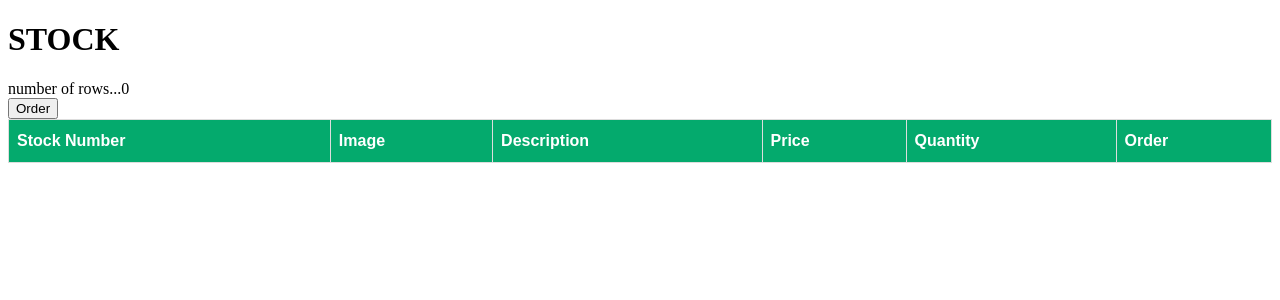
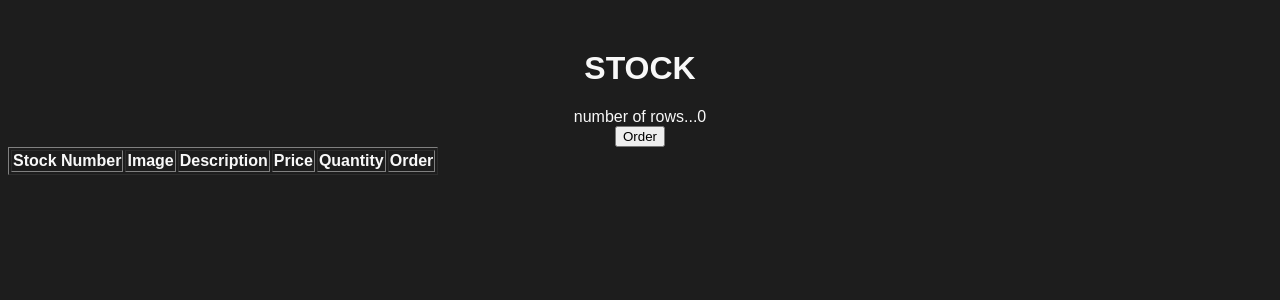
Before and after one commit to Adiack06/HNC_Team-working-t2.5_2023, a PHP site: page /products_page.php in a window 1280 px wide. Shown: the top 300 px of the page. Run offline with PHP 8.4, Linux system fonts and the light colour scheme; data that the repository does not hold is empty.

Commit message:
fixed sql and some styles

```diff
--- a/Website/Create Tables SQL.txt
+++ b/Website/Create Tables SQL.txt
@@ -1,7 +1,7 @@
 CREATE TABLE student (
   student_id INT PRIMARY KEY NOT NULL AUTO_INCREMENT,
   username VARCHAR(50),
-  password_hash VARCHAR(60),
+  password VARCHAR(60),
   email VARCHAR(100),
   address VARCHAR(100)
 );
--- a/Website/products_page.php
+++ b/Website/products_page.php
@@ -1,30 +1,8 @@
 <!DOCTYPE html>
 <html>
 	<head>
-		<style>
-			#stock {
-			  font-family: Arial, Helvetica, sans-serif;
-			  border-collapse: collapse;
-			  width: 100%;
-			}
-
-			#stock td, #stock th {
-			  border: 1px solid #ddd;
-			  padding: 8px;
-			}
-
-			#stock tr:nth-child(even){background-color: #f2f2f2;}
-
-			#stock tr:hover {background-color: #ddd;}
-
-			#stock th {
-			  padding-top: 12px;
-			  padding-bottom: 12px;
-			  text-align: left;
-			  background-color: #04AA6D;
-			  color: white;
-			}
-		</style>
+		<title>Login or Register</title>
+		<link rel="stylesheet" type="text/css" href="styles/style.css">
 	</head>
 	<body>
 	<h1>STOCK</h1>
```
